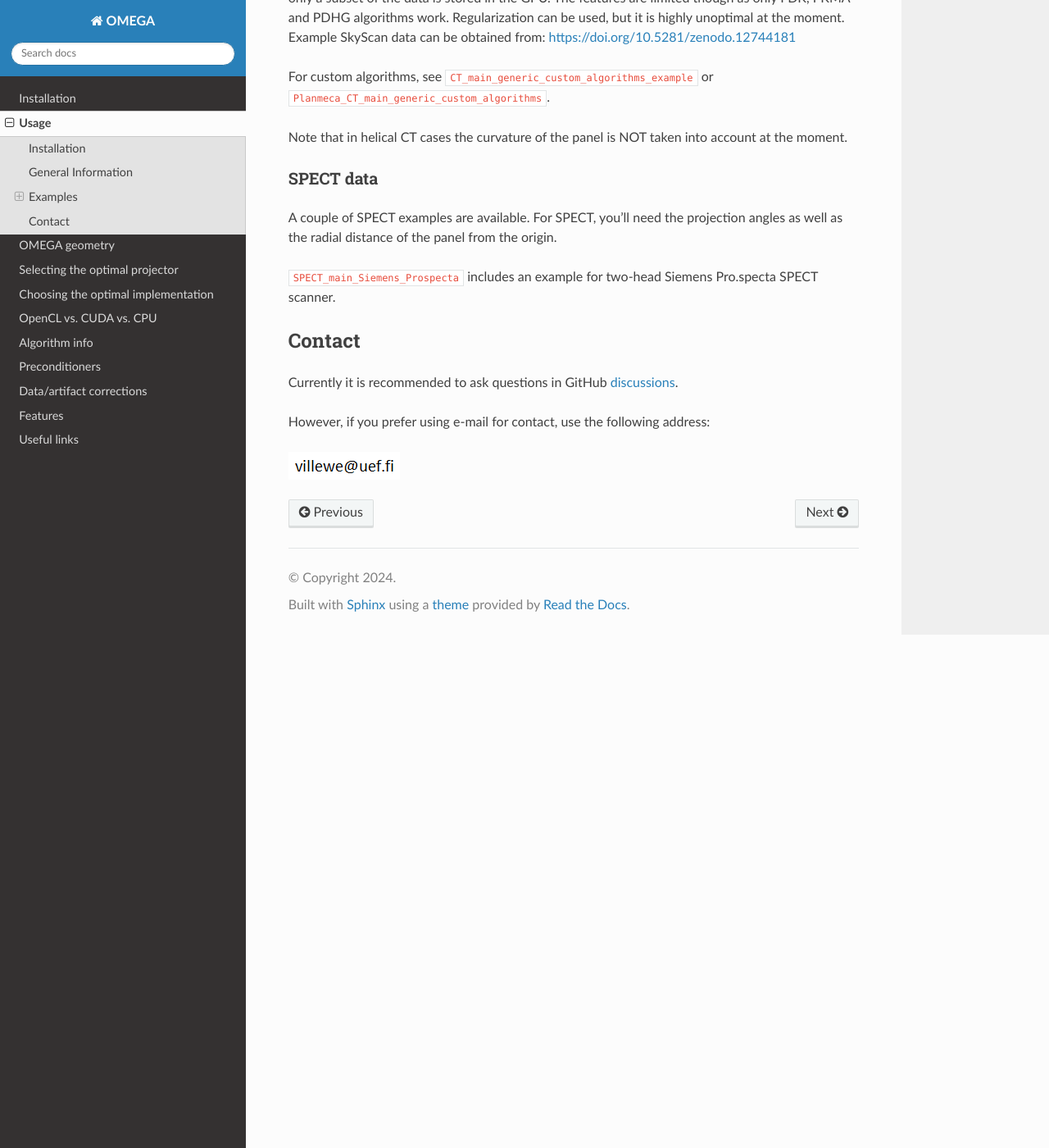
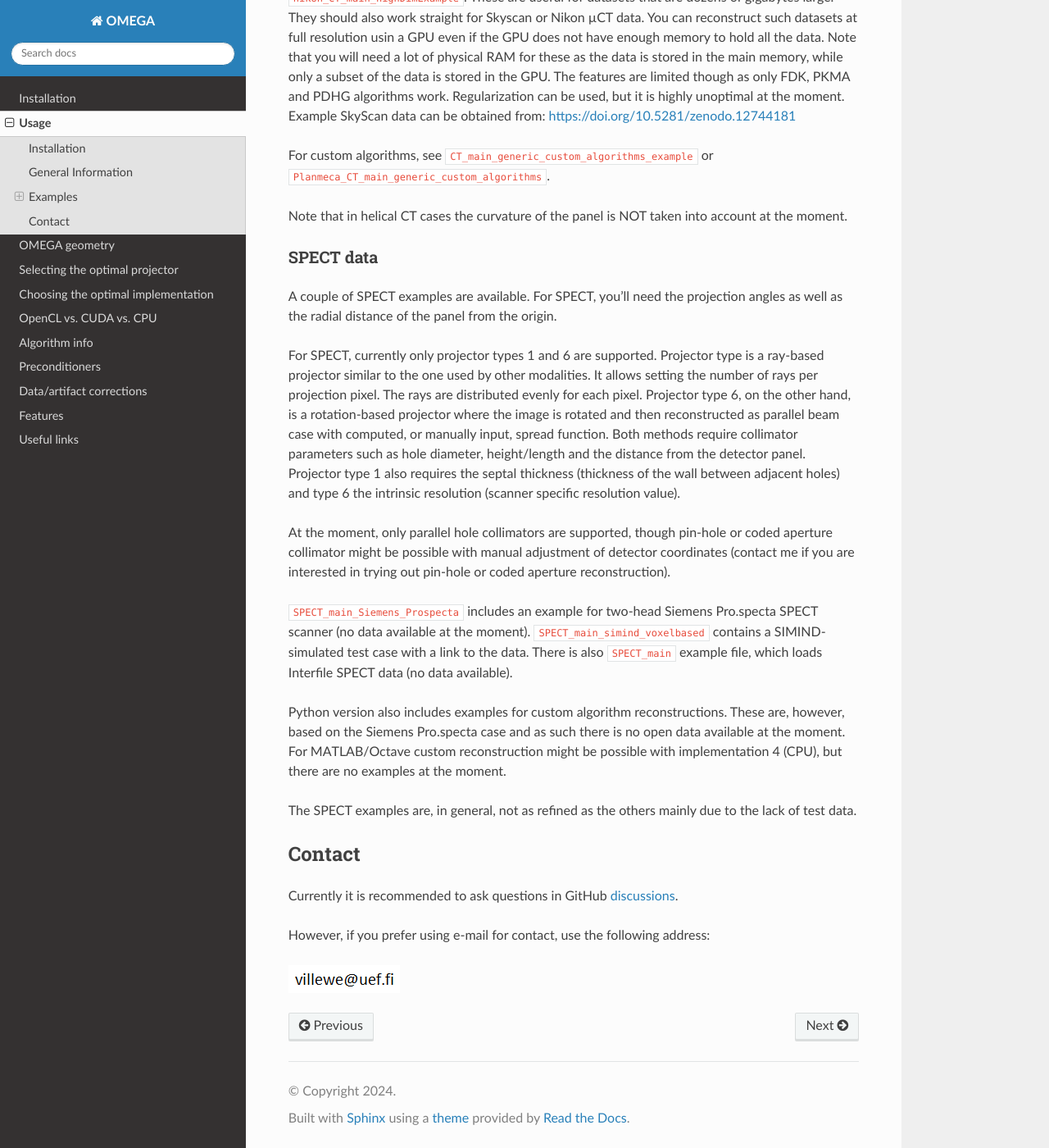
Before and after one commit to villekf/OMEGA-doc, a Sphinx documentation site: the page built from docs/source/usage.rst, in a window 1280 px wide and 1400 px high, scrolled down 3333 px. Shown: the whole window at 82% size. Built offline with Sphinx 7.4.7 and the Read the Docs theme 3.1.0, drawn with Linux system fonts in a browser that asks for light colours; some of the changed text lies outside the part shown.

Commit message:
Small improvements

```diff
--- a/docs/source/corrections.rst
+++ b/docs/source/corrections.rst
@@ -33,6 +33,8 @@ different to the reconstruction, you can rotate the attenuation image with ``opt
 axial directions with ``options.flipAttImageXY`` and ``options.flipAttImageZ``, respectively. Note that the attenuation image also has to have the same dimensions as the output image.
 
 For GATE data, the attenuation images created by MuMap actor can be used.
+
+Note that the units in OMEGA are in millimeters!
 
 Normalization correction
 ------------------------
--- a/docs/source/features.rst
+++ b/docs/source/features.rst
@@ -154,7 +154,7 @@ SPECT features
 * Load Siemens Pro.specta DICOM data (requires aaditional toolboxes or packages)
 * Automatically compute detector response function for hexagonal or round holes
 * Supports rotation-based projector and ray-based projector
-* Supports same subset selection methods as CT, though PET ones should work too with ray-based projector
+* Supports same subset selection methods as CT, though PET ones should work with the ray-based projector
 
 MATLAB/GNU Octave only
 ----------------------
--- a/docs/source/implementation.rst
+++ b/docs/source/implementation.rst
@@ -8,19 +8,19 @@ In short, use implementation 2 with OpenCL as it is the most feature-rich and te
 Implementation 1 is a CPU-only implementation. It computes and stores the actual (sparse) system matrix for the selected geometry. It supports only projector types 1-3 and their hybrid versions. In general,
 this implementation is not recommended. For custom algorithms, it can sometimes, however, be beneficial to obtain the system matrix for a 2D case. In such cases, implementation 1 can be useful, and fast. However,
 in short implementation 1 is NOT recommended. Implementation 1 is the only implementation that uses double-precision (64-bit floats) by default and also cannot use single precision values. While most features should work with
-implementation 1, this hasn't been extensively tested and even then only with PET data. Only the system matrix creation is considered reliable.
+implementation 1, this hasn't been extensively tested and even then only with PET data and 2D fan-beam CT data. Only the system matrix creation is considered reliable.
 
 Implementation 2 is OpenCL-, CUDA-, or CPU-based implementation. Default is OpenCL, but CUDA can be selected by setting ``options.useCUDA = True`` in Python or ``options.use_CUDA = true`` in MATLAB/Octave.
 CPU can be enabled similarly with ``options.useCPU = True`` in Python or ``options.use_CPU = true`` in MATLAB/Octave. Of the three, OpenCL is the recommended one as it is most extensively tested. CUDA should be a viable option
 with CUDA capable GPUs. CPU should only be used for PET and SPECT and even then OpenCL is recommended. Note that you can also use CPUs as OpenCL devices if runtimes for the CPU are installed. As mentioned above, implementation 2 is highly recommended as it has the most amount of features
-and if you have a discrete GPU, it is also the fastest implementation. In implementation 2, all forward and backward projection operations are computed on-the-fly. This makes it much less memory intensive as implementation 1.
+and if you have a discrete GPU, it is also the fastest implementation. In implementation 2, all forward and backward projection operations are computed on-the-fly. This makes it much less memory intensive when compared to implementation 1.
 Implementation 2 uses Arrayfire to compute many of the algorithms and as such it is required. This can be problematic in Windows environments if you are using MinGW compiler (such as when using Octave) as you need to manually compile Arrayfire.
 
 Implementation 3 is pure OpenCL-based implementation. This means that it simply uses OpenCL and not any external library. The downside is that only MLEM/OSEM are supported. As such implementation 3 is not recommended.
 Most likely it will also be deprecated in the future. However, it can be useful for GPU-based reconstruction of PET data if Arrayfire installation is not possible.
 
 Implementation 4 is purely CPU-based implementation. It uses OpenMP for multithreaded reconstruction. As with implementations 2 and 3, it computes the system matrix on-the-fly. It also supports most of the features, but lacks
-implementation 2 specific features such as branchless distance-driven projector. Generally not recommended, but is viable method for PET and SPECT reconstruction or for generic data that is not very high dimensional. For CT data,
+implementation 2 specific features such as branchless distance-driven projector. Generally not recommended, but is a viable method for PET and SPECT reconstruction or for generic data that is not very high dimensional. For CT data,
 implementation 4 is not recommended. Can also be used for custom algorithm computations. Implementation 4 uses single-precision by default, but can also use double-precision if you set ``options.useSingles = false``. Hasn't been
 as extensively tested as implementation 2 and some features may not work correctly. Most PET and SPECT features, such as OSEM reconstruction, work fine though.
 
--- a/docs/source/usage.rst
+++ b/docs/source/usage.rst
@@ -17,6 +17,8 @@ are unchanged between different modalities. It is not necessary to use these mai
 and the number of voxels are required.
 
 Examples for MATLAB/Octave are contained in the main-files folder. For Python these are in /path/to/OMEGA/source/Python.
+
+In general OMEGA uses units millimeter (mm) and seconds (s).
 
 Examples
 --------
@@ -38,13 +40,13 @@ for each measurement that point to the coordinates. An example of coordinate-bas
 shown in ``custom_detector_coordinates_example``. For coordinate based reconstruction, in general, you'll need 6 coordinates for one measurement, with the first three being the x/y/z-coordinates of the first detector, and the next three the x/y/z-coordinates
 of the second detector. In Python, the data has to be Fortran-ordered, or in vector format, such that the 6 coordinates are contiguously stored. For index-based, you'll need two transaxial indices and two axial indices, plus
 the coordinates. Like with coordinates, the data needs to be Fortran-ordered in Python. The indices also need to be zero-based. The listmode example ``Inveon_PET_main_listmode_example`` shows both methods. Note that the data can be
-in any format, as long as each measurement has the correct coordinates.
+in any format (sinogram, listmode, projection image, something else), as long as each measurement has the correct coordinates.
 
 The above example files don't contain all the adjustable parameters. For a complete list of adjustable parameters, see ``main_PET_full``.
 
 If you use large datasets, such as TOF data, you may want to limit the amount of measurements transfered to the GPU, when using GPU computing. This can be achieved by setting ``options.loadTOF = false``. In such a case
 only the current subset is transfered to the GPU. This only works with subsets and will most likely slow down the computations. Default value is true, which means that all the measurement data is transfered to the GPU before
-computations.
+computations. Note that, despite the variable name, this can be applied to any data and not just TOF data.
 
 Note that by default OMEGA assumes the FOV to be centered on the origin. You can, however, move the FOV location with ``options.oOffsetX/Y/Z`` variables (separate ones for each!). If you use your own detector coordinates, be
 sure to take this into account.
@@ -93,7 +95,21 @@ SPECT data
 
 A couple of SPECT examples are available. For SPECT, you'll need the projection angles as well as the radial distance of the panel from the origin.
 
-``SPECT_main_Siemens_Prospecta`` includes an example for two-head Siemens Pro.specta SPECT scanner.
+For SPECT, currently only projector types 1 and 6 are supported. Projector type is a ray-based projector similar to the one used by other modalities. It allows setting the number of rays per projection pixel. The rays are distributed
+evenly for each pixel. Projector type 6, on the other hand, is a rotation-based projector where the image is rotated and then reconstructed as parallel beam case with computed, or manually input, spread function. Both methods require
+collimator parameters such as hole diameter, height/length and the distance from the detector panel. Projector type 1 also requires the septal thickness (thickness of the wall between adjacent holes) and type 6 the intrinsic resolution
+(scanner specific resolution value).
+
+At the moment, only parallel hole collimators are supported, though pin-hole or coded aperture collimator might be possible with manual adjustment of detector coordinates (contact me if you are interested in trying out
+pin-hole or coded aperture reconstruction).
+
+``SPECT_main_Siemens_Prospecta`` includes an example for two-head Siemens Pro.specta SPECT scanner (no data available at the moment). ``SPECT_main_simind_voxelbased`` contains a SIMIND-simulated test case with a link to the data.
+There is also ``SPECT_main`` example file, which loads Interfile SPECT data (no data available).
+
+Python version also includes examples for custom algorithm reconstructions. These are, however, based on the Siemens Pro.specta case and as such there is no open data available at the moment. For MATLAB/Octave custom reconstruction
+might be possible with implementation 4 (CPU), but there are no examples at the moment.
+
+The SPECT examples are, in general, not as refined as the others mainly due to the lack of test data.
 
 Contact
 -------
```
Also changed, not shown: other parts of docs/source/features.rst (+1 -1 lines), docs/source/usefullinks.rst (+31 -2 lines).
